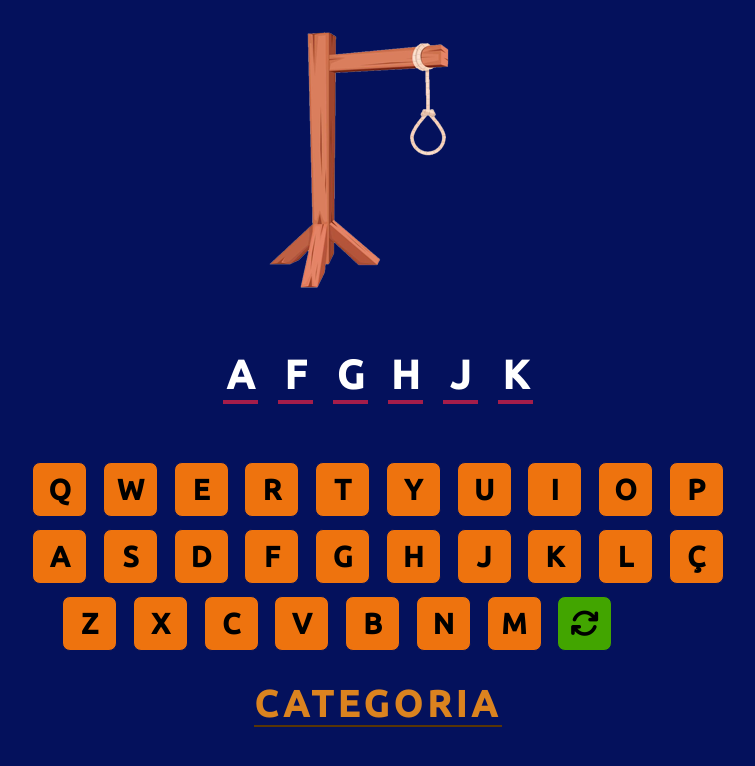
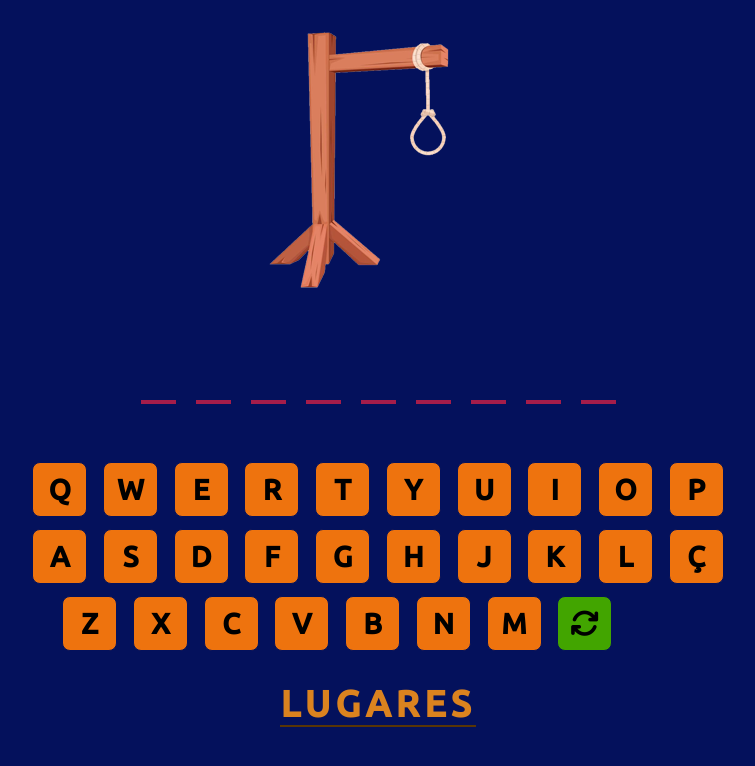
Before and after one commit to Alecsandro7/jogo-da-forca, a plain HTML site: page index.html in a window 1280 px wide. Shown: the whole page, without its empty margins (262-1017 px from the left). Drawn offline with Linux system fonts and the light colour scheme.

Commit message:
criada a funcao de gerar a palavra e categoria aleatoria

```diff
--- a/index.html
+++ b/index.html
@@ -27,12 +27,12 @@
       <div class="image" id="image"></div>
 
       <div class="secretWord" id="secretWord">
-        <div class="letters" id="letters">A</div>
-        <div class="letters" id="letters">F</div>
-        <div class="letters" id="letters">G</div>
-        <div class="letters" id="letters">H</div>
-        <div class="letters" id="letters">J</div>
-        <div class="letters" id="letters">K</div>
+        <!-- <div class="letters" id="letters"></div>
+        <div class="letters" id="letters"></div>
+        <div class="letters" id="letters"></div>
+        <div class="letters" id="letters"></div>
+        <div class="letters" id="letters"></div>
+        <div class="letters" id="letters"></div> -->
       </div>
 
       <div class="keyboard" id="keyboard">
@@ -76,7 +76,7 @@
         </div>
       </div>
 
-      <div class="category" id="category">CATEGORIA</div>
+      <div class="category" id="category"></div>
 
       <!-- Modal -->
     </main>
--- a/index.js
+++ b/index.js
@@ -1,6 +1,8 @@
+let dynamicList = [];
+
 let wordSecretCategory;
+let wordSecretDrawn;
 
-let wordSecretDrawn;
 const words = [
   (palavra001 = {
     name: "BRASIL",
@@ -228,8 +230,38 @@ const words = [
   }),
 ];
 
+createWordSecret();
 function createWordSecret() {
   const indexWord = Math.floor(Math.random() * words.length);
   console.log(indexWord);
+
+  wordSecretDrawn = words[indexWord].name;
+  wordSecretCategory = words[indexWord].category;
 }
-createWordSecret();
+
+putWordOnScreen();
+function putWordOnScreen() {
+  const category = document.getElementById("category");
+  category.innerHTML = wordSecretCategory;
+
+  const wordOnScreen = document.getElementById("secretWord");
+  wordOnScreen.innerHTML = "";
+
+  for (i = 0; i < wordSecretDrawn.length; i++) {
+    if (dynamicList[i] === undefined) {
+      dynamicList[i] = "&nbsp;";
+      console.log(dynamicList[i]);
+      wordOnScreen.innerHTML =
+        wordOnScreen.innerHTML +
+        "<div class='letters' id='letters'> " +
+        dynamicList[i] +
+        "</div>";
+    } else {
+      wordOnScreen.innerHTML =
+        wordOnScreen.innerHTML +
+        "<div class='letters' id='letters'> " +
+        dynamicList[i] +
+        "</div>";
+    }
+  }
+}
```
